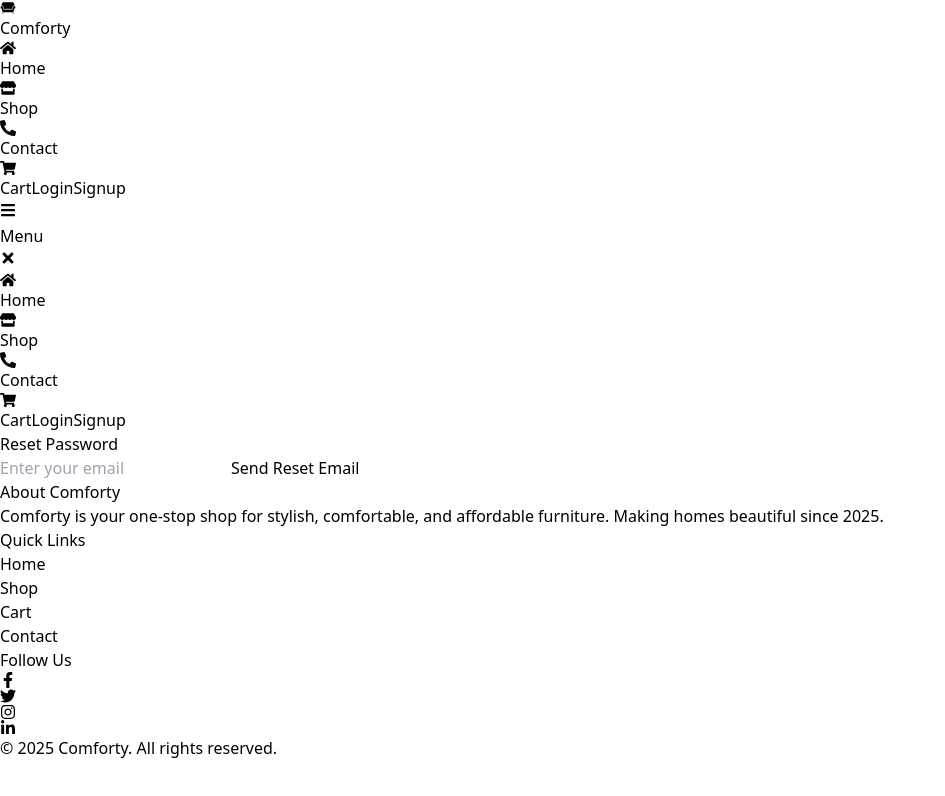
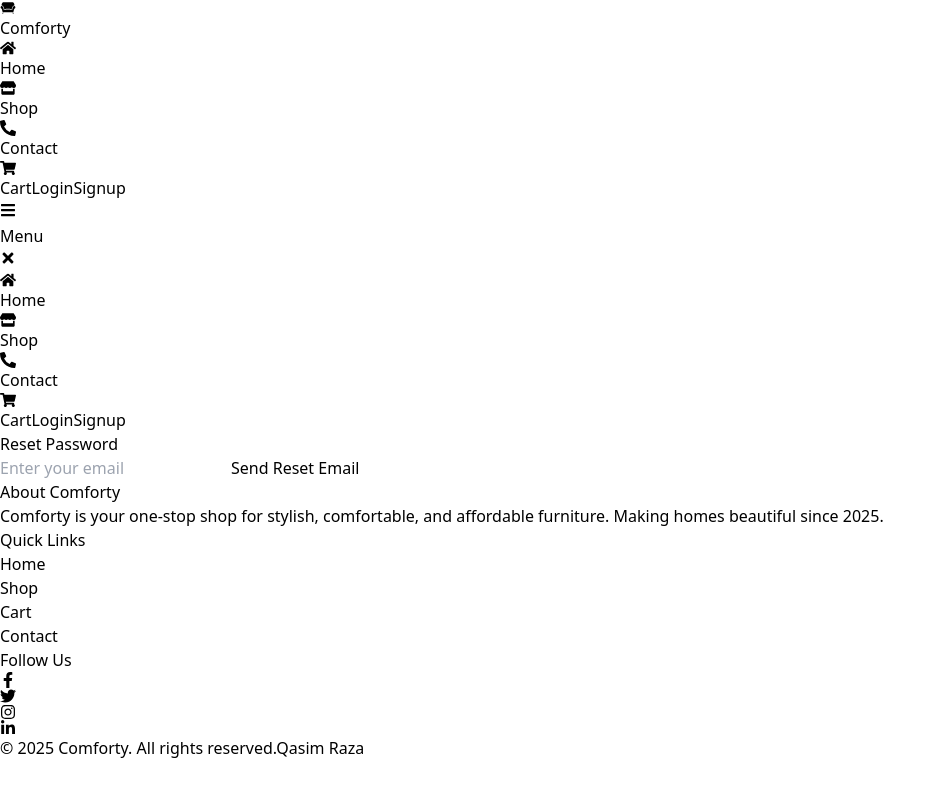
Before and after one commit to Qasimraza110/Comforty_react.js, a React (Vite) app: page /reset in a window 1280 px wide. Shown: the top 796 px of the page, without its empty margins (0-945 px from the left). Built offline with nearby package versions, Linux system fonts and the light colour scheme; no server answers.

Commit message:
Update Footer.jsx

```diff
--- a/src/components/Footer.jsx
+++ b/src/components/Footer.jsx
@@ -83,7 +83,7 @@ export default function Footer() {
 
       {/* Bottom Bar */}
       <div className="bg-gray-900 text-gray-400 text-center py-4 text-sm">
-        &copy; {new Date().getFullYear()} Comforty. All rights reserved.
+        &copy; {new Date().getFullYear()} Comforty. All rights reserved.Qasim Raza
       </div>
     </footer>
   );
```
